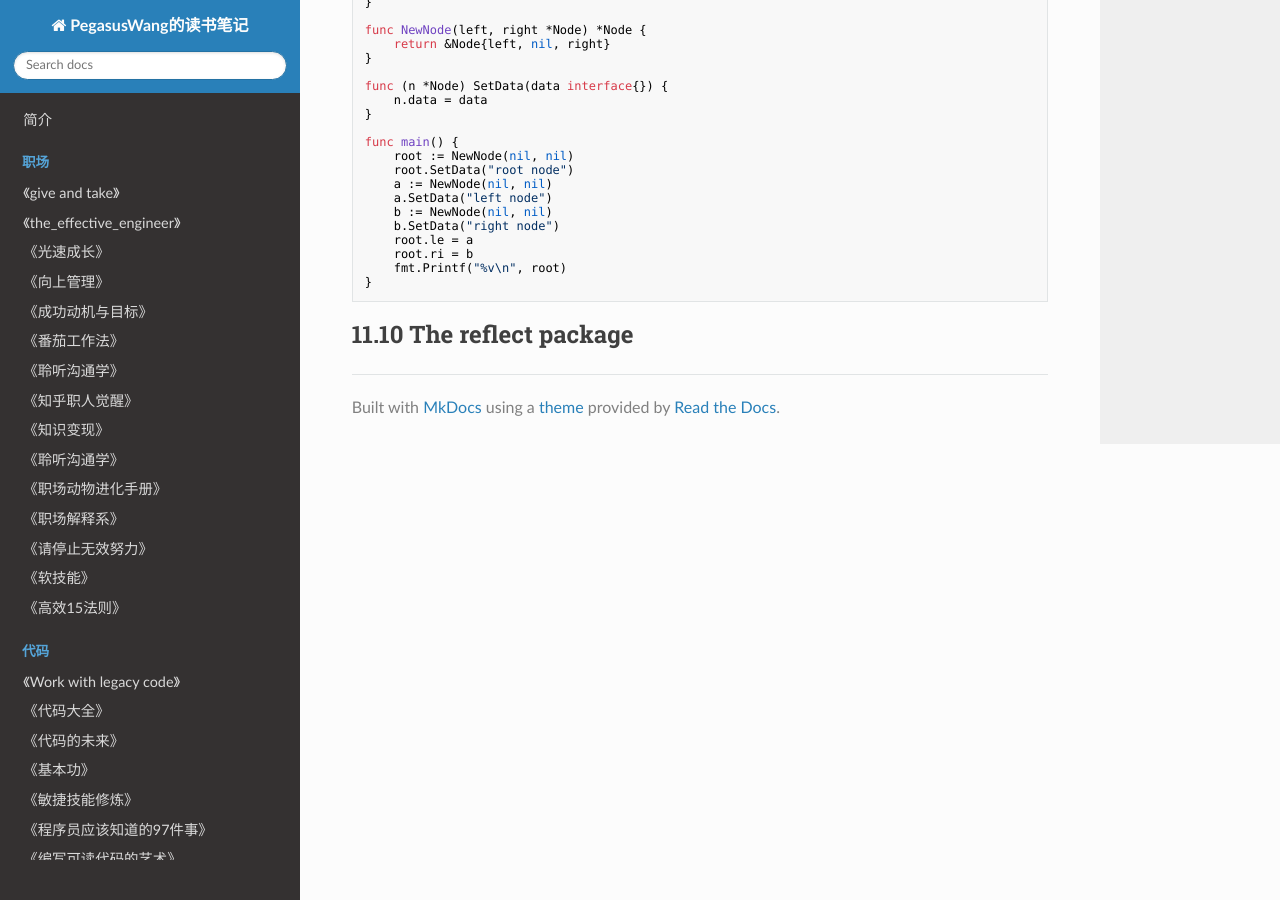
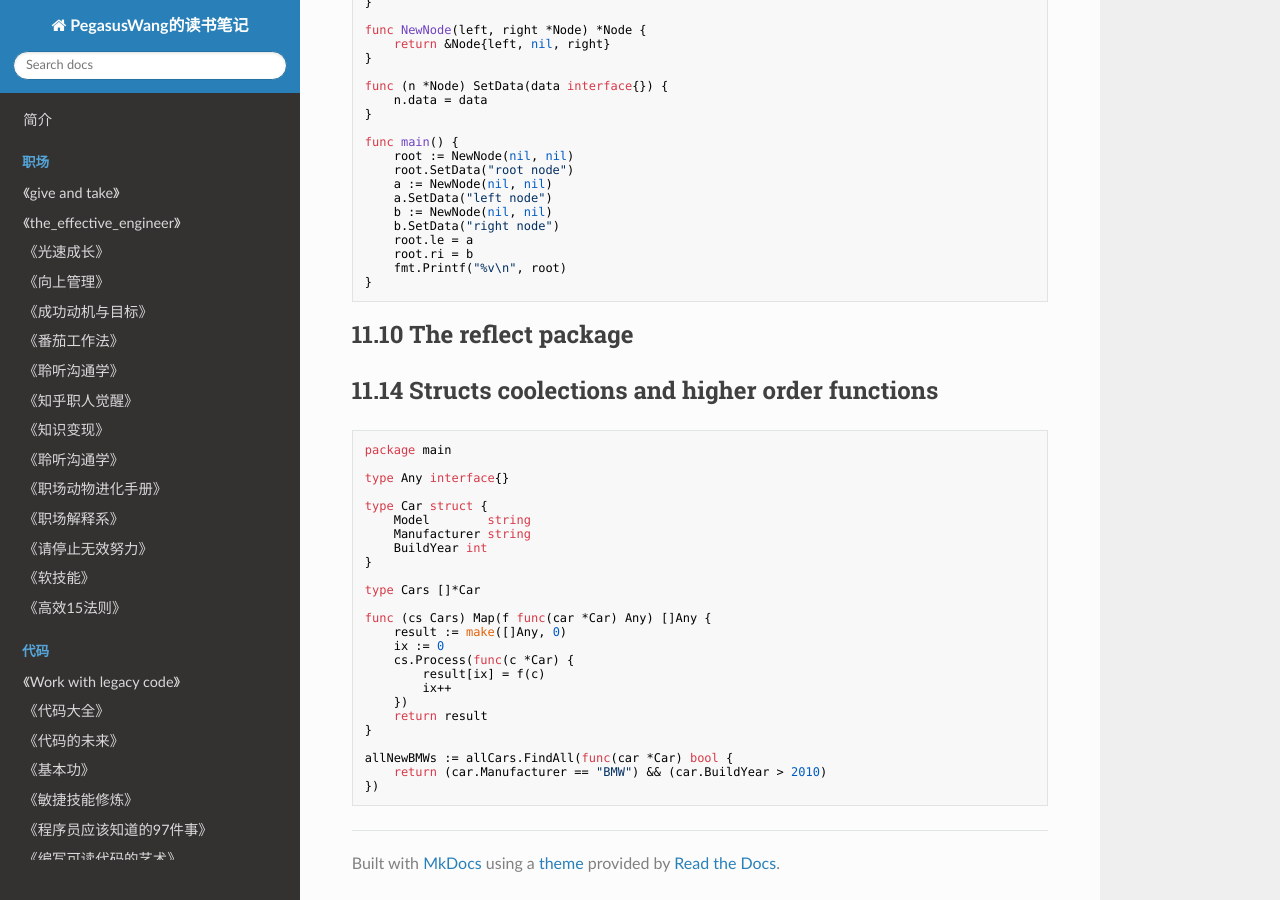
Before and after one commit to PegasusWang/booknotes, an MkDocs documentation site: the page built from docs/golang/the_way_to_go/book.md, in a window 1280 px wide and 900 px high, scrolled down 1490 px. Built offline with MkDocs 1.6.1, drawn with Linux system fonts in a browser that asks for light colours; nearby versions of some CDN libraries; old or Windows-style settings are respelled for this version of MkDocs.

Commit message:
way to go: complete 11 interface and reflections

````diff
--- a/docs/golang/the_way_to_go/book.md
+++ b/docs/golang/the_way_to_go/book.md
@@ -111,3 +111,34 @@ func main() {
 
 
 ## 11.10 The reflect package
+
+
+## 11.14 Structs coolections and higher order functions
+
+```go
+package main
+
+type Any interface{}
+
+type Car struct {
+	Model        string
+	Manufacturer string
+	BuildYear int
+}
+
+type Cars []*Car
+
+func (cs Cars) Map(f func(car *Car) Any) []Any {
+	result := make([]Any, 0)
+	ix := 0
+	cs.Process(func(c *Car) {
+		result[ix] = f(c)
+		ix++
+	})
+	return result
+}
+
+allNewBMWs := allCars.FindAll(func(car *Car) bool {
+	return (car.Manufacturer == "BMW") && (car.BuildYear > 2010)
+})
+```
````
